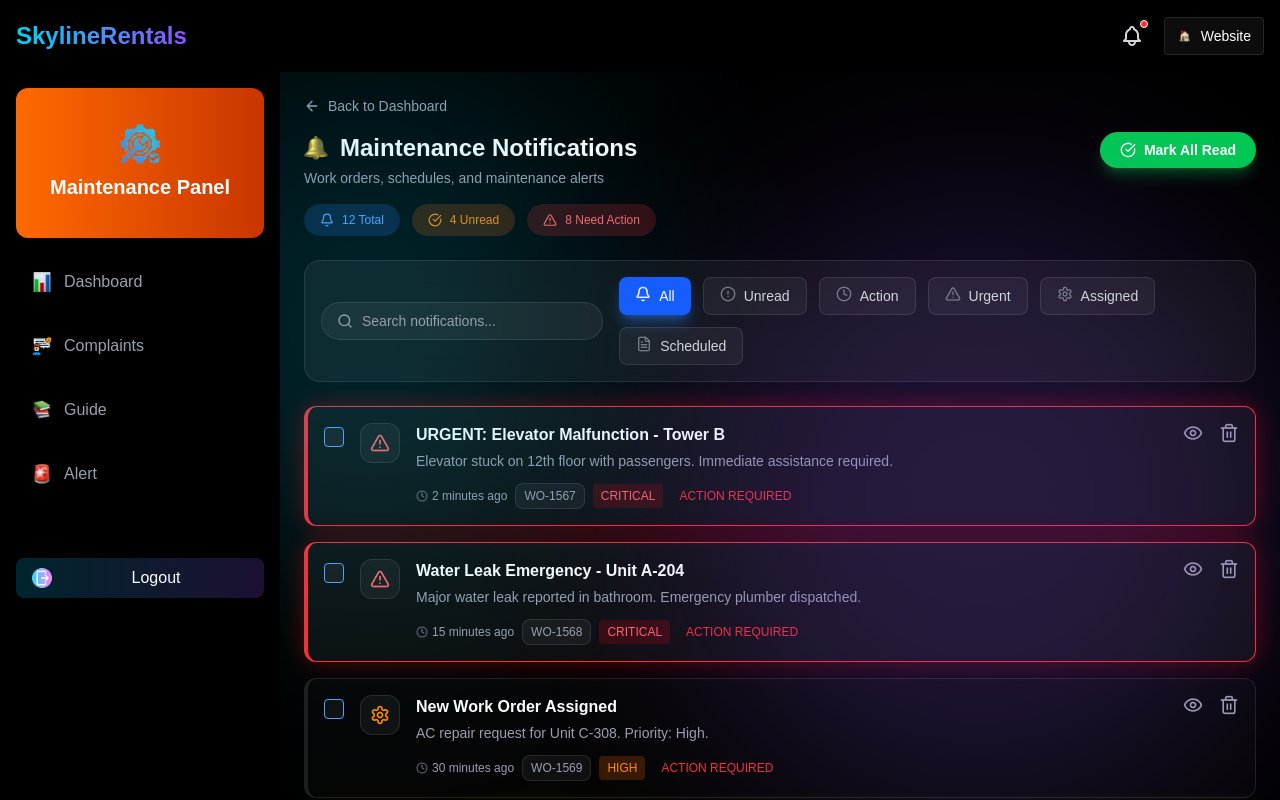
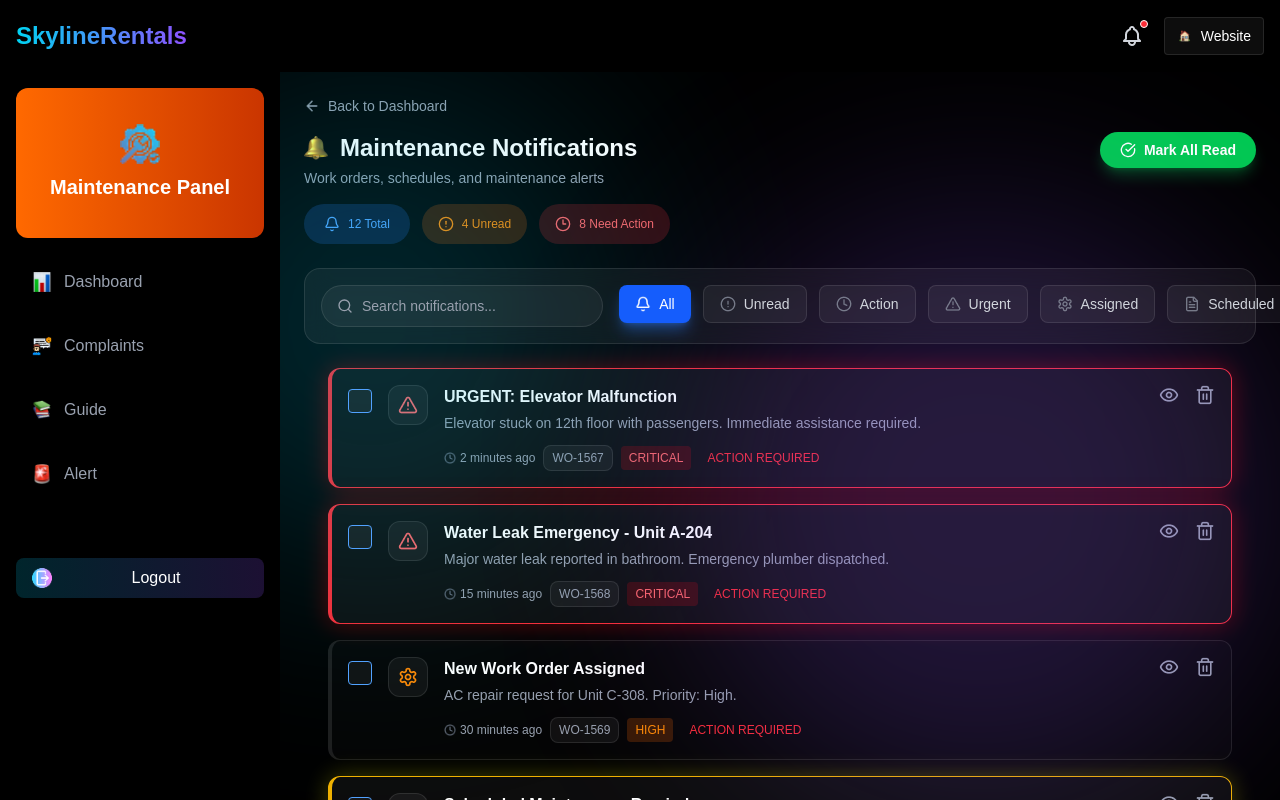
Before and after one commit to abishekyoh0/AMS-maintenance-panel-web, a React (Vite) app: page /notification in a window 1280 px wide. Built offline with nearby package versions, Linux system fonts and the light colour scheme; sample sign-in values are in the browser's storage.

Commit message:
userapppp

```diff
--- a/src/pages/Notification/Notifications.tsx
+++ b/src/pages/Notification/Notifications.tsx
@@ -27,9 +27,10 @@ import { COLORS, FONTSIZE, FONTWEIGHT } from "../../constent/uiconstent";
 import {
   Bell,
   CheckCircle,
-  AlertTriangle,
   Search,
   X,
+  Clock3,
+  CircleAlert,
 } from "lucide-react";
 
 
@@ -52,7 +53,7 @@ interface NotificationItem {
 const initialData: NotificationItem[] = [
   {
     id: 1,
-    title: "URGENT: Elevator Malfunction - Tower B",
+    title: "URGENT: Elevator Malfunction",
     desc: "Elevator stuck on 12th floor with passengers. Immediate assistance required.",
     time: "2 minutes ago",
     code: "WO-1567",
@@ -397,18 +398,18 @@ const Notification: React.FC = () => {
 
             <div className="flex gap-3 mt-4 flex-wrap">
 
-              <span className="flex items-center gap-2 bg-blue-500/20 text-blue-400 px-4 py-2 rounded-full text-xs font-medium">
-                <Bell size={14} />
+              <span className="flex items-center gap-2 bg-blue-500/20 text-blue-400 px-5 py-3 rounded-full text-xs font-medium">
+                <Bell size={16} />
                 {total} Total
               </span>
 
               <span className="flex items-center gap-2 bg-orange-500/20 text-orange-400 px-4 py-2 rounded-full text-xs font-medium">
-                <CheckCircle size={14} />
+                <CircleAlert  size={16} color="#FF8904" />
                 {unreadCount} Unread
               </span>
 
               <span className="flex items-center gap-2 bg-red-500/20 text-red-400 px-4 py-2 rounded-full text-xs font-medium">
-                <AlertTriangle size={14} />
+                <Clock3 size={16} color="#FF6467" />
                 {actionCount} Need Action
               </span>
 
@@ -430,9 +431,10 @@ const Notification: React.FC = () => {
         </div>
       </div>
 
-      <div className="bg-white/5 backdrop-blur-md border border-white/10 rounded-2xl p-4 mb-6">
+      <div className="bg-white/5 backdrop-blur-md border border-white/10
+rounded-2xl p-4 mb-6">
 
-        <div className="flex flex-col lg:flex-row items-center gap-4">
+  <div className="flex flex-col md:flex-col lg:flex-row gap-4">
 
     <div className="relative w-full lg:w-1/3">
       <Search
@@ -444,17 +446,24 @@ const Notification: React.FC = () => {
         value={search}
         onChange={(e) => setSearch(e.target.value)}
         placeholder="Search notifications..."
-              className="w-full bg-white/5 border border-white/10 rounded-full py-2 pl-10 pr-4 text-sm focus:outline-none focus:ring-2 focus:ring-blue-500 placeholder:text-gray-400"
+        className="w-full bg-white/5 border border-white/10
+        rounded-full py-2.5 pl-10 pr-4 text-sm
+        focus:outline-none focus:ring-2 focus:ring-blue-500
+        placeholder:text-gray-400"
       />
     </div>
 
-          <div className="flex flex-wrap gap-3 w-full   lg:w-auto">
-
+    <div className="
+      flex gap-3  w-full lg:w-auto overflow-x-auto lg:overflow-visible scrollbar-hide pb-1
+    ">
       {filters.map((item) => (
         <button
           key={item.label}
           onClick={() => setActiveFilter(item.label)}
-                className={`flex items-center gap-2 px-4 py-2 rounded-lg cursor-pointer text-sm transition-all duration-200
+          className={`shrink-0 flex items-center gap-2
+          px-4 py-2 rounded-lg cursor-pointer text-sm
+          transition-all duration-200 whitespace-nowrap
+
           ${activeFilter === item.label
               ? "bg-blue-600 text-white shadow-lg shadow-blue-500/40"
               : "bg-white/5 text-gray-300 border border-white/10 hover:bg-white/10"
@@ -463,13 +472,15 @@ const Notification: React.FC = () => {
           <img
             src={item.icon}
             alt={item.label}
-                  className={`w-4 h-4 object-contain mb-1 ${activeFilter === item.label ? "brightness-0 invert" : "opacity-70"
+            className={`w-4 h-4 object-contain
+            ${activeFilter === item.label
+                ? "brightness-0 invert"
+                : "opacity-70"
               }`}
           />
           {item.label}
         </button>
       ))}
-
     </div>
 
   </div>
@@ -477,16 +488,19 @@ const Notification: React.FC = () => {
 
 
 
-      <div className="space-y-4">
-        {filteredData.map(n => (
+      <div className="space-y-4 px-3 sm:px-4 md:px-6">
+  {filteredData.map((n) => (
     <div
       key={n.id}
-            className={`rounded-xl border border-l-4 p-4 transition-all duration-300
-  ${n.read ? `${borderGlow(n.priority)} bg-white/5` : "bg-white/2 border-white/10"}`}
+      className={`rounded-xl border border-l-4 p-3 sm:p-4 transition-all duration-300
+      ${n.read
+          ? `${borderGlow(n.priority)} bg-white/5`
+          : "bg-white/2 border-white/10"
+        }`}
     >
-            <div className="flex justify-between">
+      <div className="flex flex-col md:flex-row md:justify-between gap-4">
 
-              <div className="flex gap-4">
+        <div className="flex gap-3 sm:gap-4">
 
           <div className="relative mt-1">
             <input
@@ -498,12 +512,13 @@ const Notification: React.FC = () => {
             />
             <label
               htmlFor={`select-${n.id}`}
-                    className="flex h-5 w-5 cursor-pointer items-center justify-center rounded border border-blue-400 bg-white/5 transition-all
+              className="flex h-5 w-5 sm:h-6 sm:w-6 cursor-pointer items-center justify-center
+              rounded border border-blue-400 bg-white/5 transition-all
               peer-checked:bg-blue-500/20 peer-checked:border-blue-500"
             >
               <svg
-                      className={`h-3 w-3 text-blue-400 transition-opacity ${selectedIds.includes(n.id) ? "opacity-100" : "opacity-0"
-                        }`}
+                className={`h-3 w-3 text-blue-400 transition-opacity
+                ${selectedIds.includes(n.id) ? "opacity-100" : "opacity-0"}`}
                 fill="none"
                 stroke="currentColor"
                 viewBox="0 0 24 24"
@@ -518,37 +533,42 @@ const Notification: React.FC = () => {
             </label>
           </div>
 
-                <div className="flex items-center justify-center w-10 h-10 rounded-xl border border-white/10 bg-white/5">
+          <div className="flex items-center justify-center
+            w-8 h-8 sm:w-10 sm:h-10 rounded-xl
+            border border-white/10 bg-white/5">
             <img
               src={n.image}
-                    className="w-5 h-5 object-contain"
+              className="w-4 h-4 sm:w-5 sm:h-5 object-contain"
             />
           </div>
 
-                <div>
-                  <h2 className="font-semibold">{n.title}</h2>
+          <div className="flex-1 min-w-0">
+            <h2 className="font-semibold text-sm sm:text-base truncate">
+              {n.title}
+            </h2>
 
-                  <p className="text-sm text-gray-400 mt-1">
+            <p className="text-xs sm:text-sm text-gray-400 mt-1 break-words">
               {n.desc}
             </p>
 
-                  <div className="flex gap-2 mt-3 text-xs flex-wrap items-center">
+            <div className="flex gap-2 mt-3 text-xs flex-wrap items-center overflow-x-auto scrollbar-hide">
 
-                    <span className="flex items-center gap-1 text-gray-400">
+              <span className="flex items-center gap-1 text-gray-400 whitespace-nowrap">
                 <img src={Clock} className="w-3 h-3" />
                 {n.time}
               </span>
 
-                    <span className="text-gray-400 rounded-lg px-2 py-1 bg-[#FFFFFF0D] border border-white/10">
+              <span className="text-gray-400 rounded-lg px-2 py-1
+                bg-[#FFFFFF0D] border border-white/10 whitespace-nowrap">
                 {n.code}
               </span>
 
-                    <span className={`px-2 py-1 rounded ${badgeColor(n.priority)}`}>
+              <span className={`px-2 py-1 rounded whitespace-nowrap ${badgeColor(n.priority)}`}>
                 {n.priority}
               </span>
 
               {n.actionRequired && (
-                      <span className="px-2 py-1 rounded text-red-500">
+                <span className="px-2 py-1 rounded text-red-500 whitespace-nowrap">
                   ACTION REQUIRED
                 </span>
               )}
@@ -556,25 +576,22 @@ const Notification: React.FC = () => {
           </div>
         </div>
 
-              <div className="flex gap-4 items-start">
-
-
-
+        <div className="flex gap-4 items-center md:items-start justify-end">
           <button onClick={() => navigate("/details", { state: n })}>
-                  <img src={ViewIcon} className="w-5 h-5 cursor-pointer" />
+            <img src={ViewIcon} className="w-4 h-4 sm:w-5 sm:h-5" />
           </button>
 
-
           <button
-                  className="hover:text-red-400 cursor-pointer"
+            className="hover:text-red-400"
             onClick={() => {
               setDeleteId(n.id);
               setShowDelete(true);
             }}
           >
-                  <img src={TrashIcon} alt="" />
+            <img src={TrashIcon} className="w-4 h-4 sm:w-5 sm:h-5" />
           </button>
         </div>
+
       </div>
     </div>
   ))}
```
Lines whose indentation alone changed are shown as unchanged.
